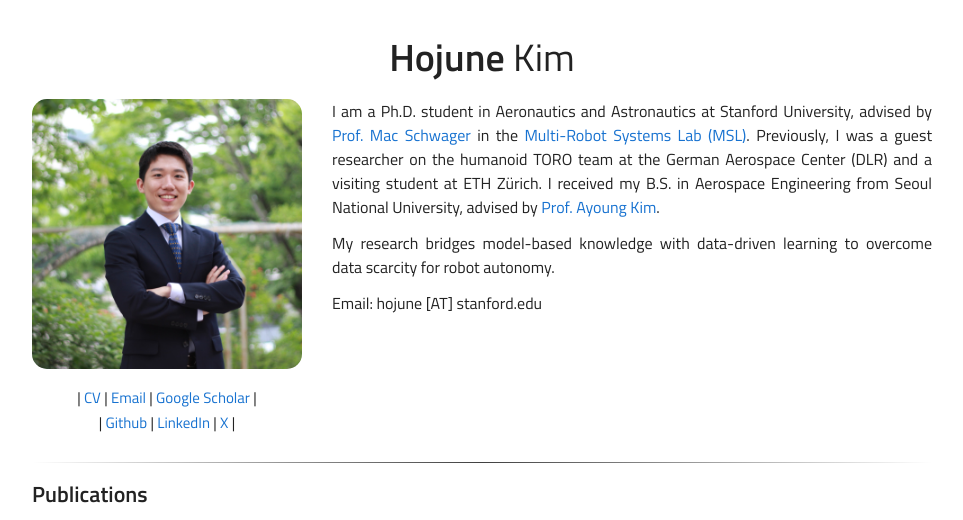
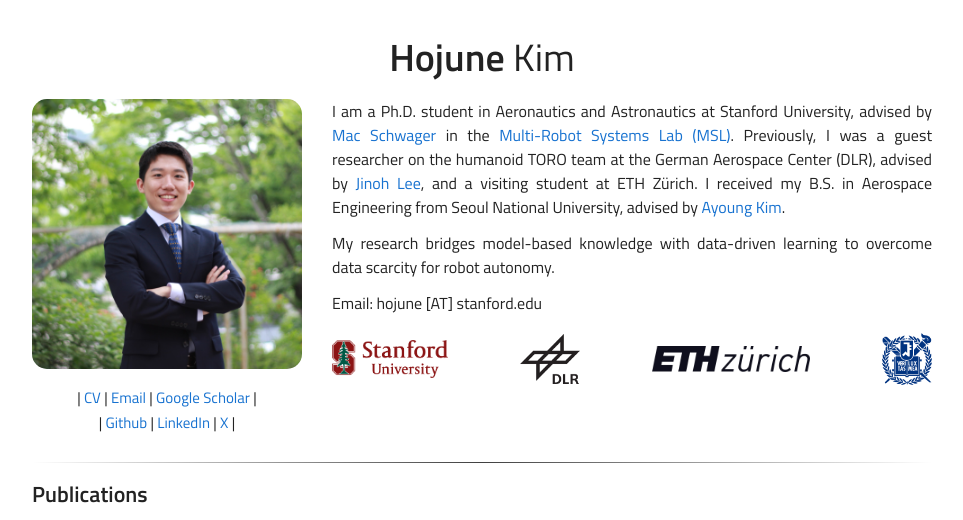
Before and after one commit to hojjunekim/hojjunekim.github.io, a Jekyll site: the page built from _pages/about.md, in a window 1280 px wide, cut to the strip 0-520 px from the top of the page. Shown: the whole strip, without its empty margins (158-1121 px from the left). Built offline with Jekyll 4.4.1, drawn with Linux system fonts in a browser that asks for light colours; nearby versions of some CDN libraries.

Commit message:
Bio: add Jinoh Lee (DLR) as advisor, drop Prof. titles, add affiliation logos
Co-Authored-By: Claude Opus 5.5 <noreply@anthropic.com>

```diff
--- a/_pages/about.md
+++ b/_pages/about.md
@@ -23,9 +23,15 @@ years: [2026, 2024]
     </p>
   </div>
   <div class="topbio">
-    <p>I am a Ph.D. student in Aeronautics and Astronautics at Stanford University, advised by <a href="https://profiles.stanford.edu/mac-schwager" target="_blank">Prof. Mac Schwager</a> in the <a href="https://msl.stanford.edu/" target="_blank">Multi-Robot Systems Lab (MSL)</a>. Previously, I was a guest researcher on the humanoid TORO team at the German Aerospace Center (DLR) and a visiting student at ETH Zürich. I received my B.S. in Aerospace Engineering from Seoul National University, advised by <a href="https://rpm.snu.ac.kr" target="_blank">Prof. Ayoung Kim</a>.</p>
+    <p>I am a Ph.D. student in Aeronautics and Astronautics at Stanford University, advised by <a href="https://profiles.stanford.edu/mac-schwager" target="_blank">Mac Schwager</a> in the <a href="https://msl.stanford.edu/" target="_blank">Multi-Robot Systems Lab (MSL)</a>. Previously, I was a guest researcher on the humanoid TORO team at the German Aerospace Center (DLR), advised by <a href="https://rmc.dlr.de/rm/en/staff/jinoh.lee/" target="_blank">Jinoh Lee</a>, and a visiting student at ETH Zürich. I received my B.S. in Aerospace Engineering from Seoul National University, advised by <a href="https://rpm.snu.ac.kr" target="_blank">Ayoung Kim</a>.</p>
     <p>My research bridges model-based knowledge with data-driven learning to overcome data scarcity for robot autonomy.</p>
     <p>Email: hojune [AT] stanford.edu</p>
+    <div class="toplogos">
+      <img src="{{ '/assets/img/logos/stanford.png' | prepend: site.baseurl | prepend: site.url }}" class="logo-stanford" alt="Stanford University">
+      <img src="{{ '/assets/img/logos/dlr.png' | prepend: site.baseurl | prepend: site.url }}" class="logo-dlr" alt="DLR">
+      <img src="{{ '/assets/img/logos/eth.png' | prepend: site.baseurl | prepend: site.url }}" class="logo-eth" alt="ETH Zürich">
+      <img src="{{ '/assets/img/logos/snu.png' | prepend: site.baseurl | prepend: site.url }}" class="logo-snu" alt="Seoul National University">
+    </div>
   </div>
 </div>
 
--- a/assets/css/classic.css
+++ b/assets/css/classic.css
@@ -84,6 +84,19 @@ body.classic {
 }
 .topbio p { margin: 0 0 12px; }
 .topbio p:last-child { margin-bottom: 0; }
+.toplogos {
+  display: flex;
+  align-items: center;
+  justify-content: space-between;
+  gap: 20px;
+  margin-top: 18px;
+}
+.toplogos img { width: auto; min-width: 0; object-fit: contain; }
+/* Heights tuned per logo so each carries similar visual weight */
+.toplogos .logo-stanford { height: 38px; }
+.toplogos .logo-dlr { height: 50px; }
+.toplogos .logo-eth { height: 26px; }
+.toplogos .logo-snu { height: 52px; }
 
 /* Gradient horizontal rules between sections */
 .classic-page hr {
@@ -144,6 +157,11 @@ body.classic footer a:hover { color: #f09228; }
   .toprow { flex-direction: column; align-items: center; }
   .topphoto { flex-basis: auto; max-width: 60%; margin-bottom: 16px; }
   .topbio { text-align: left; }
+  .toplogos { gap: 12px; }
+  .toplogos .logo-stanford { height: 26px; }
+  .toplogos .logo-dlr { height: 34px; }
+  .toplogos .logo-eth { height: 18px; }
+  .toplogos .logo-snu { height: 36px; }
   .classic-page { padding: 20px 16px 40px; }
   .classic-page .pageheading { font-size: 30px; }
 }
```
Also changed, not shown: assets/img/logos/dlr.png (added), assets/img/logos/eth.png (added), assets/img/logos/snu.png (added), assets/img/logos/stanford.png (added).
